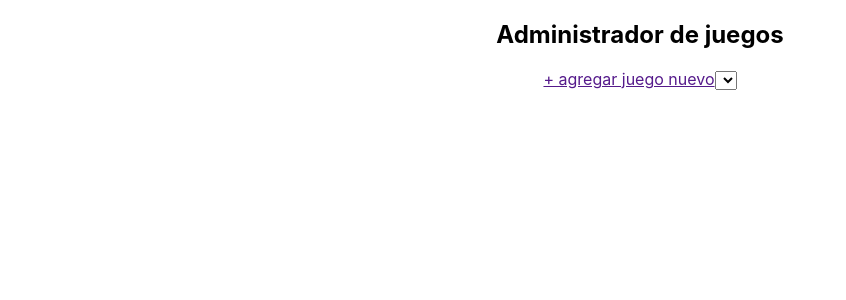
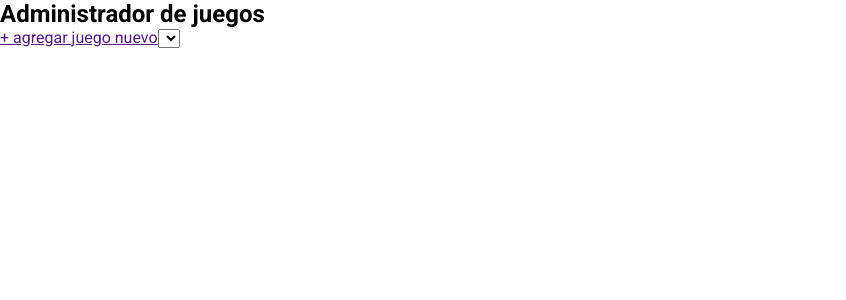
Before and after one commit to kalexcamacho/world-game-dashboard, a React (Create React App) app: page / in a window 1280 px wide. Shown: the top 300 px of the page, without its empty margins (0-846 px from the left). Built offline with nearby package versions, Linux system fonts and the light colour scheme; no server answers.

Commit message:
Importando roboto

```diff
--- a/public/index.html
+++ b/public/index.html
@@ -1,14 +1,12 @@
 <!DOCTYPE html>
 <html lang="en">
+
 <head>
   <meta charset="utf-8" />
   <link rel="icon" href="%PUBLIC_URL%/favicon.ico" />
   <meta name="viewport" content="width=device-width, initial-scale=1" />
   <meta name="theme-color" content="#000000" />
-    <meta
-      name="description"
-      content="Web site created using create-react-app"
-    />
+  <meta name="description" content="Web site created using create-react-app" />
   <link rel="apple-touch-icon" href="%PUBLIC_URL%/logo192.png" />
   <!--
       manifest.json provides metadata used when your web app is installed on a
@@ -24,8 +22,14 @@
       work correctly both with client-side routing and a non-root public URL.
       Learn how to configure a non-root public URL by running `npm run build`.
     -->
-    <title>React App</title>
+  <title>WorldGame || Dashbord</title>
+  <link rel="preconnect" href="https://fonts.googleapis.com">
+  <link rel="preconnect" href="https://fonts.gstatic.com" crossorigin>
+  <link
+    href="https://fonts.googleapis.com/css2?family=Roboto:ital,wght@0,100;0,300;0,400;0,500;0,700;0,900;1,100;1,300;1,400;1,500;1,700;1,900&display=swap"
+    rel="stylesheet">
 </head>
+
 <body>
   <noscript>You need to enable JavaScript to run this app.</noscript>
   <div id="root"></div>
@@ -40,4 +44,5 @@
       To create a production bundle, use `npm run build` or `yarn build`.
     -->
 </body>
+
 </html>
--- a/src/App.scss
+++ b/src/App.scss
@@ -1,38 +1,6 @@
-.App {
-  text-align: center;
+*{
+  box-sizing: border-box;
+  font-family: 'Roboto', sans-serif;
+  margin: 0;
+  padding: 0;
 }
-
-.App-logo {
-  height: 40vmin;
-  pointer-events: none;
-}
-
-@media (prefers-reduced-motion: no-preference) {
-  .App-logo {
-    animation: App-logo-spin infinite 20s linear;
-  }
-}
-
-.App-header {
-  background-color: #282c34;
-  min-height: 100vh;
-  display: flex;
-  flex-direction: column;
-  align-items: center;
-  justify-content: center;
-  font-size: calc(10px + 2vmin);
-  color: white;
-}
-
-.App-link {
-  color: #61dafb;
-}
-
-@keyframes App-logo-spin {
-  from {
-    transform: rotate(0deg);
-  }
-  to {
-    transform: rotate(360deg);
-  }
-}
--- a/src/context/ContextApp.jsx
+++ b/src/context/ContextApp.jsx
@@ -29,7 +29,7 @@ export const ContextAppProvider = (props) => {
       .catch((err) => console.log(err));
   }
   async function fetchGenres() {
-    const res = await fetch("http://localhost:3030/api/genres", {
+    const res = await fetch("http://localhost:3030/api/products/genres", {
       headers: {
         "Access-Control-Allow-Origin": "*",
         "Content-Type": "application/json",
```
Lines whose indentation alone changed are shown as unchanged.
